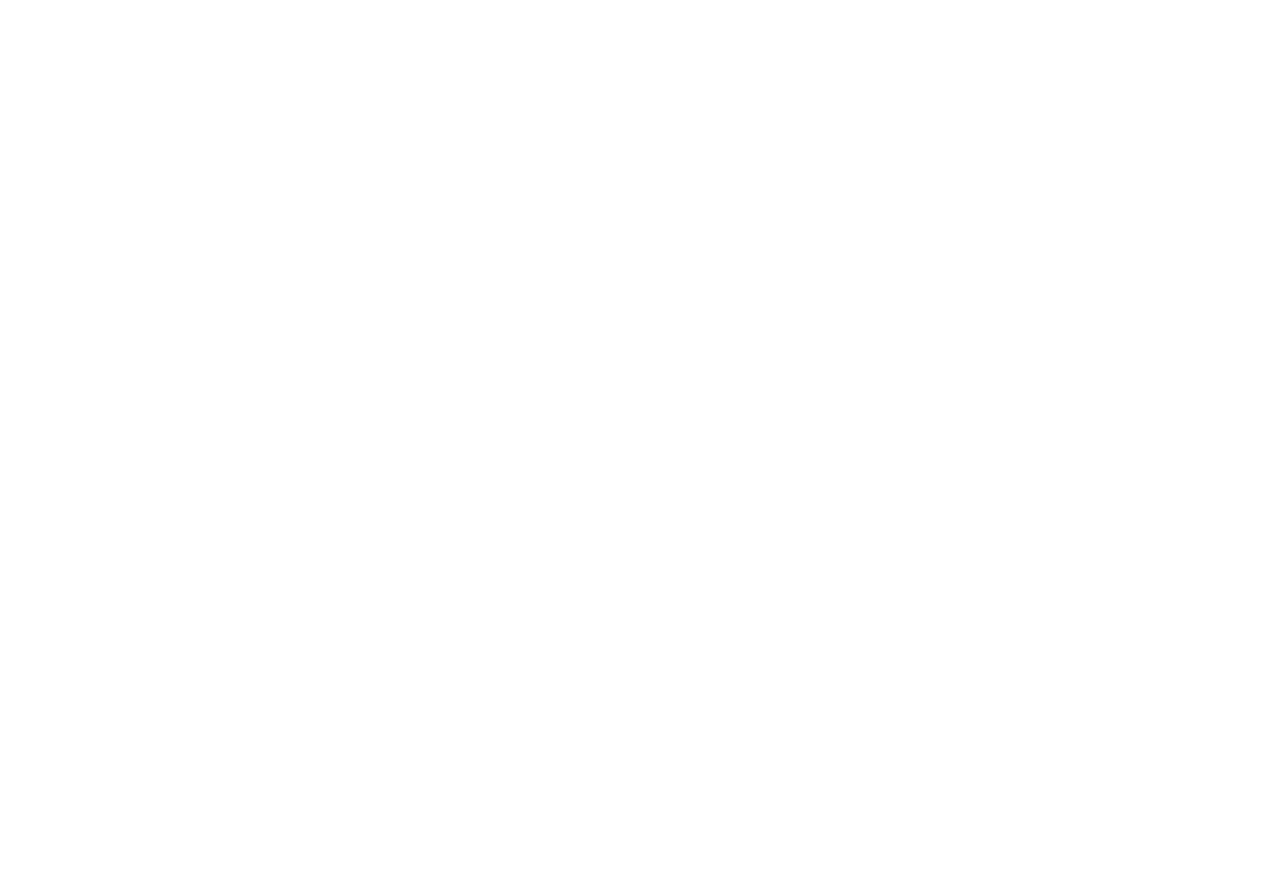
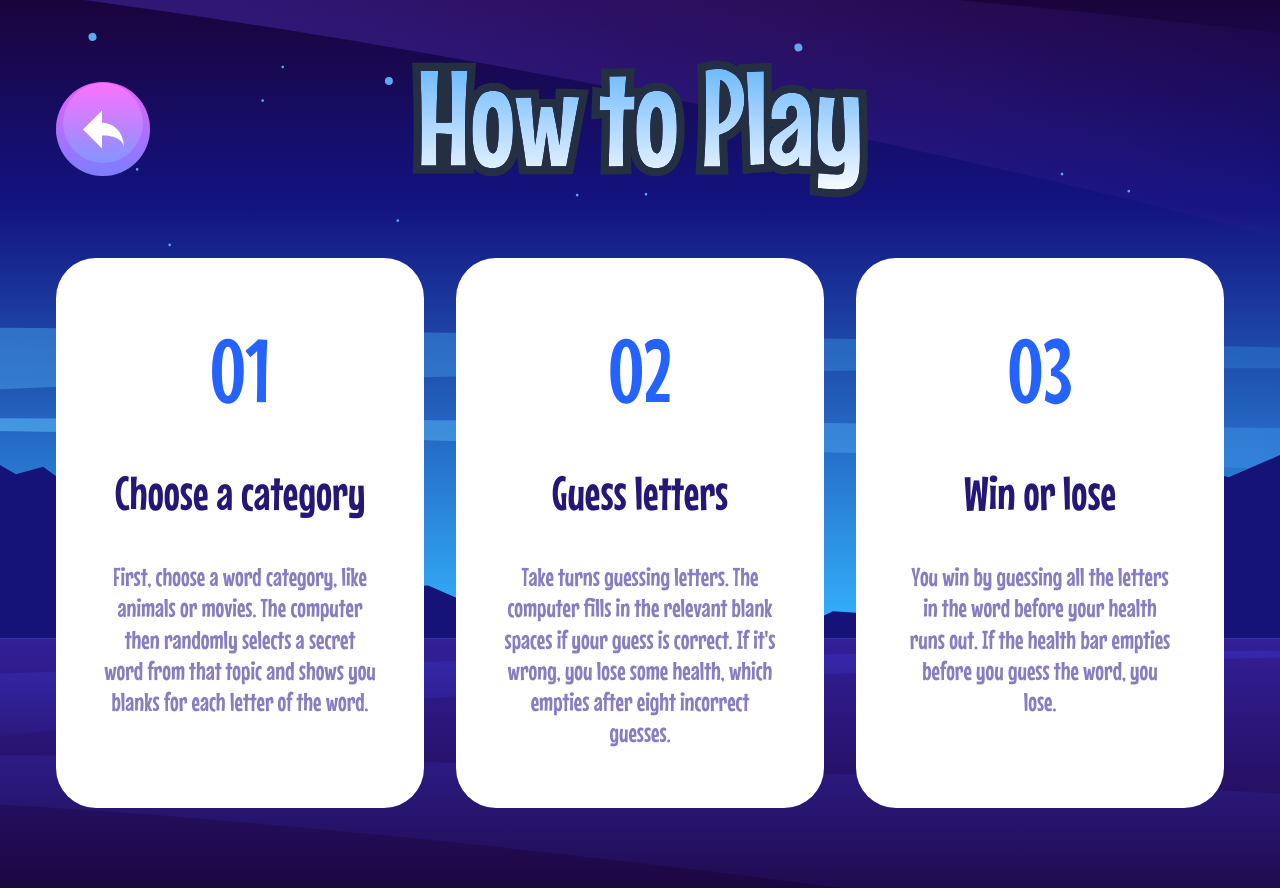
Before and after one commit to TheOnly1TY/hangman, a React (Vite) app: page /guide in a window 1280 px wide. Before the commit this address had no page. Before the commit the page ends 800 px from the top, so only its background shows below. Built offline with nearby package versions, Linux system fonts and the light colour scheme.

Commit message:
stepsPage completed

```diff
--- a/src/App.jsx
+++ b/src/App.jsx
@@ -1,11 +1,15 @@
 import { BrowserRouter, Route, Routes } from "react-router-dom";
 import { MainMenu } from "./pages/MainMenu";
+import { HowToPlay } from "./pages/HowToPlay";
+import { Category } from "./pages/Category";
 
 export default function App() {
   return (
     <BrowserRouter>
       <Routes>
         <Route path="/" element={<MainMenu />} />
+        <Route path="/guide" element={<HowToPlay />} />
+        <Route path="/category" element={<Category />} />
       </Routes>
     </BrowserRouter>
   );
--- /dev/null
+++ b/src/components/BackButton.jsx
@@ -0,0 +1,19 @@
+import { useNavigate } from "react-router-dom";
+
+export function BackButton() {
+  const navigate = useNavigate();
+  const handleNavigateBack = () => {
+    navigate("/");
+  };
+  return (
+    <figure
+      onClick={handleNavigateBack}
+      className="md:absolute md:left-0 flex justify-center items-center w-10 md:w-[64px] lg:w-[94px] h-10 md:h-[64px] lg:h-[94px] rounded-full bg-[linear-gradient(to_bottom,_#FE71FE,_#7199FF)] shadow-[inset_0_-6px_0_7px_#9D2DF540] cursor-pointer"
+    >
+      <img
+        src="/icon-back.svg"
+        className="w-[17.5px] md:w-[27.91px] lg:w-auto"
+      />
+    </figure>
+  );
+}
--- /dev/null
+++ b/src/components/GuideButton.jsx
@@ -0,0 +1,16 @@
+import { useNavigate } from "react-router-dom";
+
+export function GuideButton() {
+  const navigate = useNavigate();
+  const handleClick = () => {
+    navigate("/guide");
+  };
+  return (
+    <button
+      className="bg-blue text-white hover:bg-[radial-gradient(circle,_#2463ff,_rgba(255,255,255,0.25))] text-SM leading-[120%] tracking-[5%] uppercase font-display rounded-[2.5rem] px-16 py-3 shadow-[inset_0_-2px_0_3px_#140E66,inset_0_1px_0_6px_#3C74FF] cursor-pointer"
+      onClick={handleClick}
+    >
+      How to Play
+    </button>
+  );
+}
--- a/src/components/PlayButton.jsx
+++ b/src/components/PlayButton.jsx
@@ -1,7 +1,18 @@
+import { useNavigate } from "react-router-dom";
+
 export function PlayButton() {
+  const navigate = useNavigate();
+  const handleCategoryNavigate = () => {
+    navigate("/category");
+  };
   return (
-    <button className="bg-blue text-white text-SM leading-[120%] tracking-[5%] uppercase font-display rounded-[2.5rem] px-16 py-3 shadow-[inset_0_-2px_0_3px_#140E66,inset_0_1px_0_6px_#3C74FF] cursor-pointer">
-      How to Play
+    <button
+      className="shadow-[inset_0_-4px_0_5px_#243041,inset_0_-12px_0_11px_#9d2df5] w-[10rem] h-[10rem] md:w-[12.5rem] md:h-[12.5rem] flex justify-center items-center bg-[linear-gradient(to_bottom,_#fe71fe,_#7199ff)] rounded-full cursor-pointer"
+      onClick={handleCategoryNavigate}
+    >
+      <img src="/icon-play.svg" alt="play" />
     </button>
   );
 }
+// shadow-[inset_0_-4px_0_5px_#243041,inset_0_-12px_0_11px_#9d2df5]
+// shadow-[inset_0_-2px_0_3px_#140E66,inset_0_1px_0_6px_#3C74FF]
--- a/src/index.css
+++ b/src/index.css
@@ -12,4 +12,11 @@
   --text-LG: 136px;
 
   --color-linear: linear-gradient(to bottom, #344aba, #001479);
+
+  --leading-default: 120%;
 }
+
+.text-stroke {
+  -webkit-text-stroke: 8px #243041;
+  color: transparent;
+}
--- a/src/pages/Category.jsx
+++ b/src/pages/Category.jsx
@@ -1 +1,9 @@
-export function Category() {}
+import { BackButton } from "../components/BackButton";
+
+export function Category() {
+  return (
+    <div>
+      <BackButton /> Category
+    </div>
+  );
+}
--- a/src/pages/HowToPlay.jsx
+++ b/src/pages/HowToPlay.jsx
@@ -1,19 +1,66 @@
-const instructions = [
+import { BackButton } from "../components/BackButton";
+
+const howToPlaySteps = [
   {
-    num: "01",
-    title: "Choose a category",
-    text: "First, choose a word category, like animals or movies. The computer then randomly selects a secret word from that topic and shows you blanks for each letter of the word.",
+    step: "01",
+    heading: "Choose a category",
+    description:
+      "First, choose a word category, like animals or movies. The computer then randomly selects a secret word from that topic and shows you blanks for each letter of the word.",
   },
   {
-    num: "02",
-    title: "Guess letters",
-    text: "Take turns guessing letters. The computer fills in the relevant blank spaces if your guess is correct. If it's wrong, you lose some health, which empties after eight incorrect guesses.",
+    step: "02",
+    heading: "Guess letters",
+    description:
+      "Take turns guessing letters. The computer fills in the relevant blank spaces if your guess is correct. If it's wrong, you lose some health, which empties after eight incorrect guesses.",
   },
   {
-    num: "03",
-    title: "Win or lose",
-    text: "You win by guessing all the letters in the word before your health runs out. If the health bar empties before you guess the word, you lose.",
+    step: "03",
+    heading: "Win or lose",
+    description:
+      "You win by guessing all the letters in the word before your health runs out. If the health bar empties before you guess the word, you lose.",
   },
 ];
 
-export function HowToPlay() {}
+export function HowToPlay() {
+  return (
+    <section className="bg-[url(/background-desktop.svg)] bg-center bg-cover bg-no-repeat min-h-screen">
+      <div className="px-[1.5rem] md:max-w-[800px] lg:max-w-[1216px] mx-auto font-display">
+        <header className="md:relative flex items-center justify-between md:justify-center py-15">
+          <BackButton />
+          <figure className="w-[185px] md:w-[343px] lg:w-auto">
+            <img src="/How to Play.svg" alt="text-icon" />
+          </figure>
+        </header>
+
+        <ul className="flex justify-center items-stretch flex-col lg:flex-row gap-8 pb-20">
+          {howToPlaySteps.map((data) => (
+            <li
+              key={data.step}
+              className="flex flex-col justify-center md:flex-row md:items-center lg:flex-col lg:justify-start w-full lg:w-[24rem] min-h-[11.6rem] md:min-h-[12.5rem] lg:min-h-[34.4rem] p-8 lg:px-12 lg:py-[3.75rem] bg-white rounded-[1.25rem] md:rounded-[2.5rem] lg:text-center md:gap-10 lg:gap-0"
+            >
+              {/* Step and heading for small screens */}
+              <div className="flex items-center gap-x-4">
+                <h3 className="text-2xl md:text-[5.5rem] text-blue leading-default font-normal lg:pb-10">
+                  {data.step}
+                </h3>
+                <h2 className="text-2xl text-dark-navy leading-default tracking-[5%] font-normal md:hidden lg:hidden">
+                  {data.heading}
+                </h2>
+              </div>
+
+              {/* Heading and description for medium and large screens */}
+              <div className="pt-4 md:pt-0">
+                <h2 className="hidden md:block text-dark-navy font-normal leading-default tracking-[5%] md:text-[2.5rem] lg:text-5xl md:pb-4 lg:pb-10">
+                  {data.heading}
+                </h2>
+                <p className="text-base md:text-xl lg:text-[1.625rem] text-[#887DC0] font-normal leading-default tracking-[5%]">
+                  {data.description}
+                </p>
+              </div>
+            </li>
+          ))}
+        </ul>
+      </div>
+    </section>
+  );
+}
--- a/src/pages/MainMenu.jsx
+++ b/src/pages/MainMenu.jsx
@@ -1,24 +1,17 @@
+import { GuideButton } from "../components/GuideButton";
+import { Logo } from "../components/Logo";
 import { PlayButton } from "../components/PlayButton";
-import { Logo } from "../components/Logo";
 
 export function MainMenu() {
   return (
     <div className="bg-[url(/background-desktop.svg)] bg-center bg-cover bg-no-repeat min-h-screen flex justify-center items-center pt-45 pb-30">
-      <div className="relative bg-[linear-gradient(to_bottom,_#344aba,_#001479)] shadow-[inset_0_-8px_0_4px_#140E66,inset_0_6px_0_8px_#2463ff] w-full h-[30.1rem] md:w-[37rem] md:h-[31.25rem] flex justify-center items-center flex-col rounded-[3rem] md:rounded-[4.5rem] mx-[1.6rem] gap-y-12">
+      <div className="relative bg-[linear-gradient(to_bottom,_#344aba,_#001479D4)] shadow-[inset_0_-8px_0_4px_#140E66,inset_0_6px_0_8px_#2463ff] w-full h-[30.1rem] md:w-[37rem] md:h-[31.25rem] flex justify-center items-center flex-col rounded-[3rem] md:rounded-[4.5rem] mx-[1.6rem] gap-y-12">
         <Logo />
         <div className="flex justify-center items-center flex-col mt-20 gap-y-15">
-          <Play />
           <PlayButton />
+          <GuideButton />
         </div>
       </div>
     </div>
   );
 }
-
-function Play() {
-  return (
-    <button className="shadow-[inset_0_-4px_0_5px_#243041,inset_0_-12px_0_11px_#9d2df5] w-[10rem] h-[10rem] md:w-[12.5rem] md:h-[12.5rem] flex justify-center items-center bg-[linear-gradient(to_bottom,_#fe71fe,_#7199ff)] rounded-full cursor-pointer">
-      <img src="/icon-play.svg" alt="play" />
-    </button>
-  );
-}
```
Also changed, not shown: public/How to Play.svg (added).
